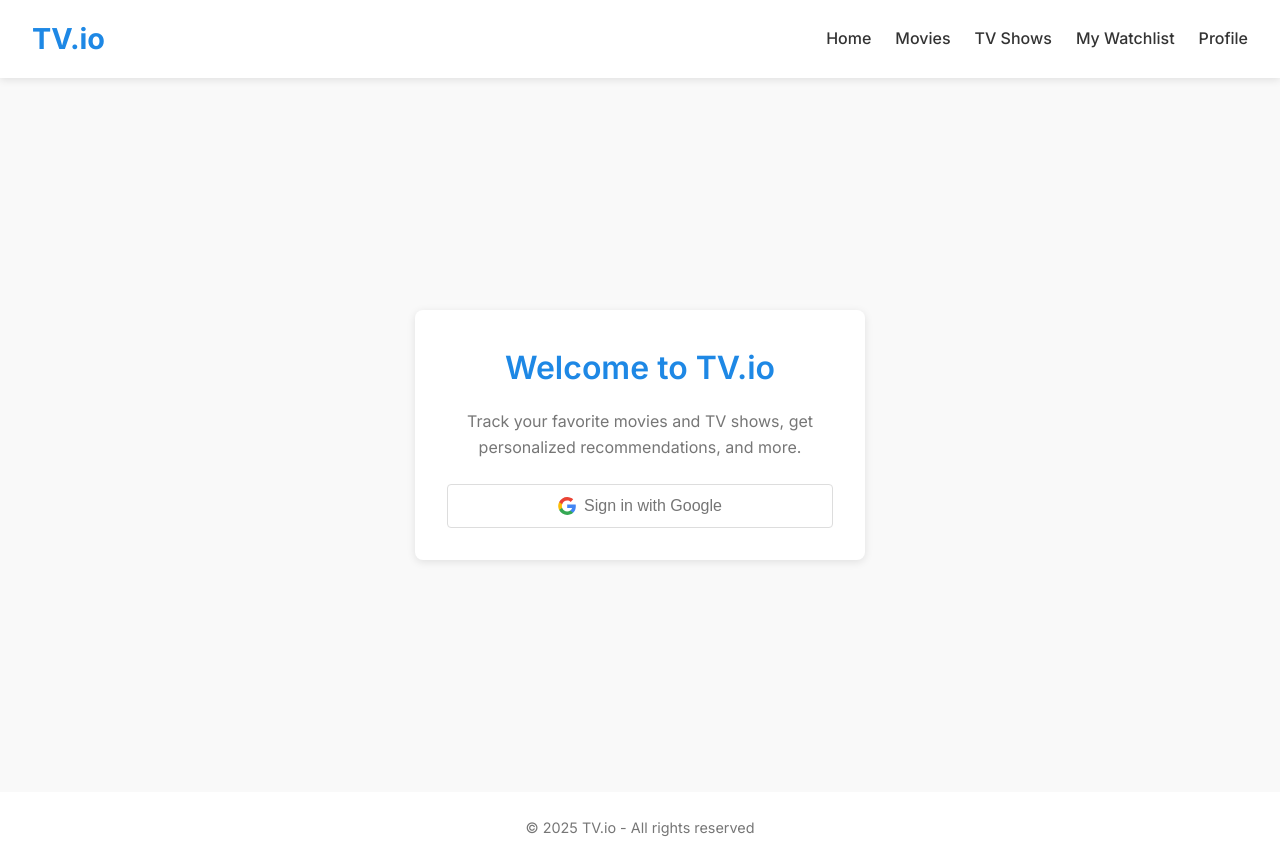
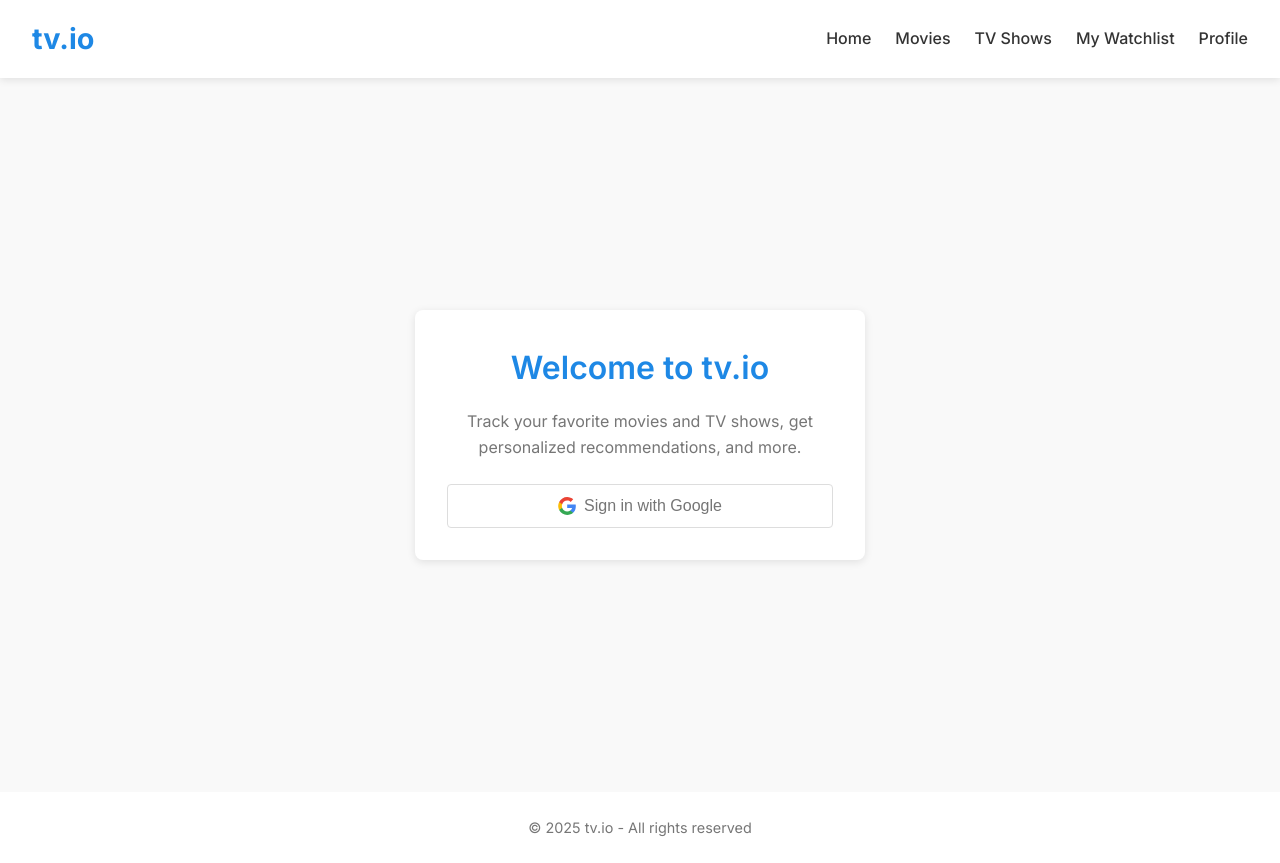
Before and after one commit to ashwkun/boxboxbox, a React (Vite) app: page /login in a window 1280 px wide. Built offline with nearby package versions, Linux system fonts and the light colour scheme; no server answers.

Commit message:
Update app name to lowercase 'tv.io' for consistent branding

```diff
--- a/src/App.tsx
+++ b/src/App.tsx
@@ -40,7 +40,7 @@ const App: React.FC = () => {
     <AuthProvider>
       <div className="app">
         <header className="app-header">
-          <div className="logo">TV.io</div>
+          <div className="logo">tv.io</div>
           <nav className="main-nav">
             <ul>
               <li><Link to="/">Home</Link></li>
@@ -73,7 +73,7 @@ const App: React.FC = () => {
         </main>
 
         <footer className="app-footer">
-          <p>&copy; {new Date().getFullYear()} TV.io - All rights reserved</p>
+          <p>&copy; {new Date().getFullYear()} tv.io - All rights reserved</p>
         </footer>
       </div>
     </AuthProvider>
--- a/src/index.html
+++ b/src/index.html
@@ -3,7 +3,7 @@
 <head>
   <meta charset="UTF-8">
   <meta name="viewport" content="width=device-width, initial-scale=1.0">
-  <title>TV.io - Movie & TV Series Tracker</title>
+  <title>tv.io - Movie & TV Series Tracker</title>
   <link rel="stylesheet" href="./styles/main.scss">
   <link rel="preconnect" href="https://fonts.googleapis.com">
   <link rel="preconnect" href="https://fonts.gstatic.com" crossorigin>
--- a/src/pages/Home.tsx
+++ b/src/pages/Home.tsx
@@ -62,7 +62,7 @@ const Home: React.FC = () => {
   return (
     <div className="page-container home-page">
       <div className="home-hero">
-        <h1>Welcome to TV.io</h1>
+        <h1>Welcome to tv.io</h1>
         <p>Discover movies and TV shows, track what you've watched, and get personalized recommendations.</p>
       </div>
 
--- a/src/pages/Login.tsx
+++ b/src/pages/Login.tsx
@@ -14,7 +14,7 @@ const Login: React.FC = () => {
   return (
     <div className="page-container login-page">
       <div className="login-card">
-        <h1>Welcome to TV.io</h1>
+        <h1>Welcome to tv.io</h1>
         <p className="login-description">
           Track your favorite movies and TV shows, get personalized recommendations, and more.
         </p>
```
